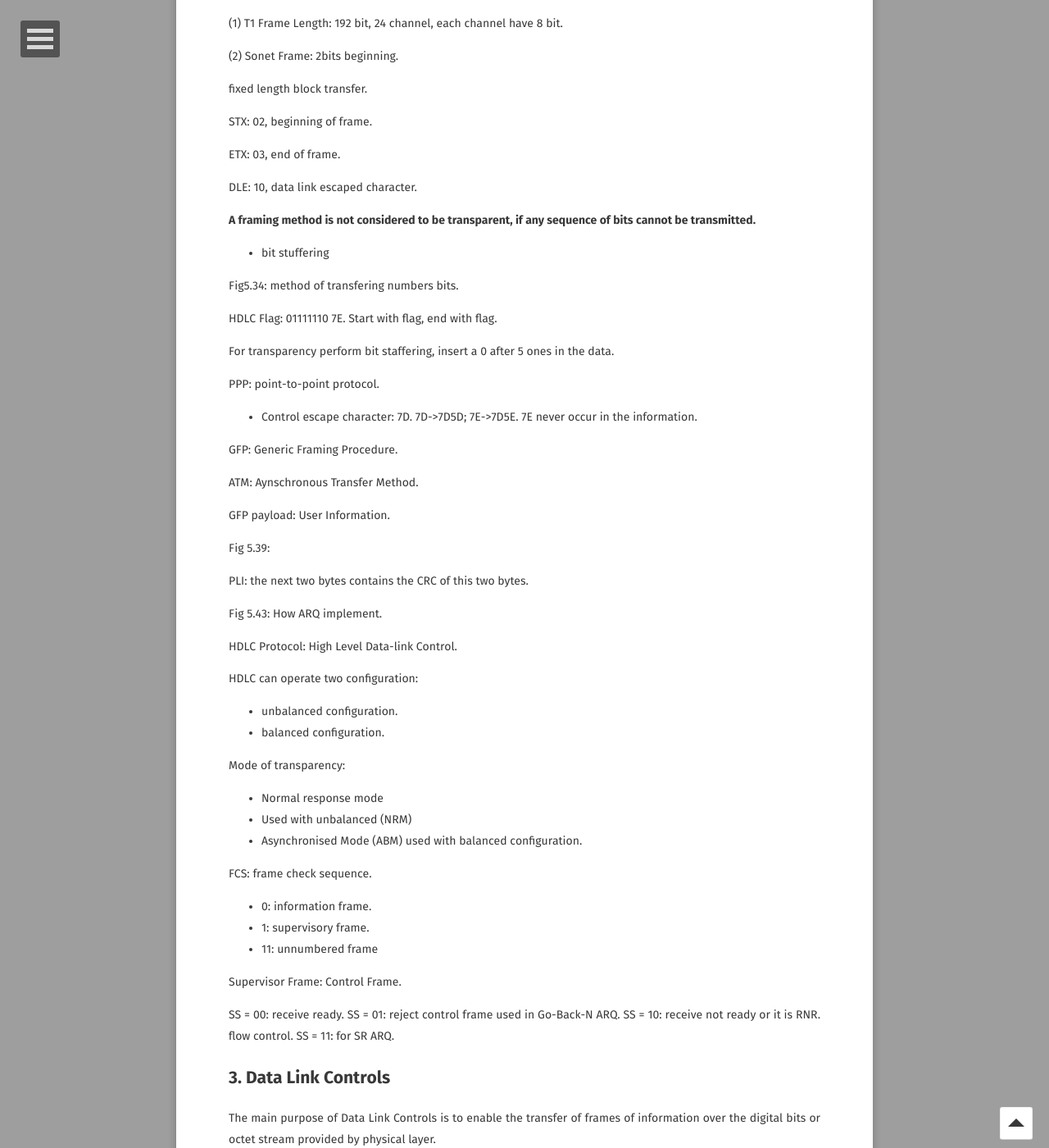
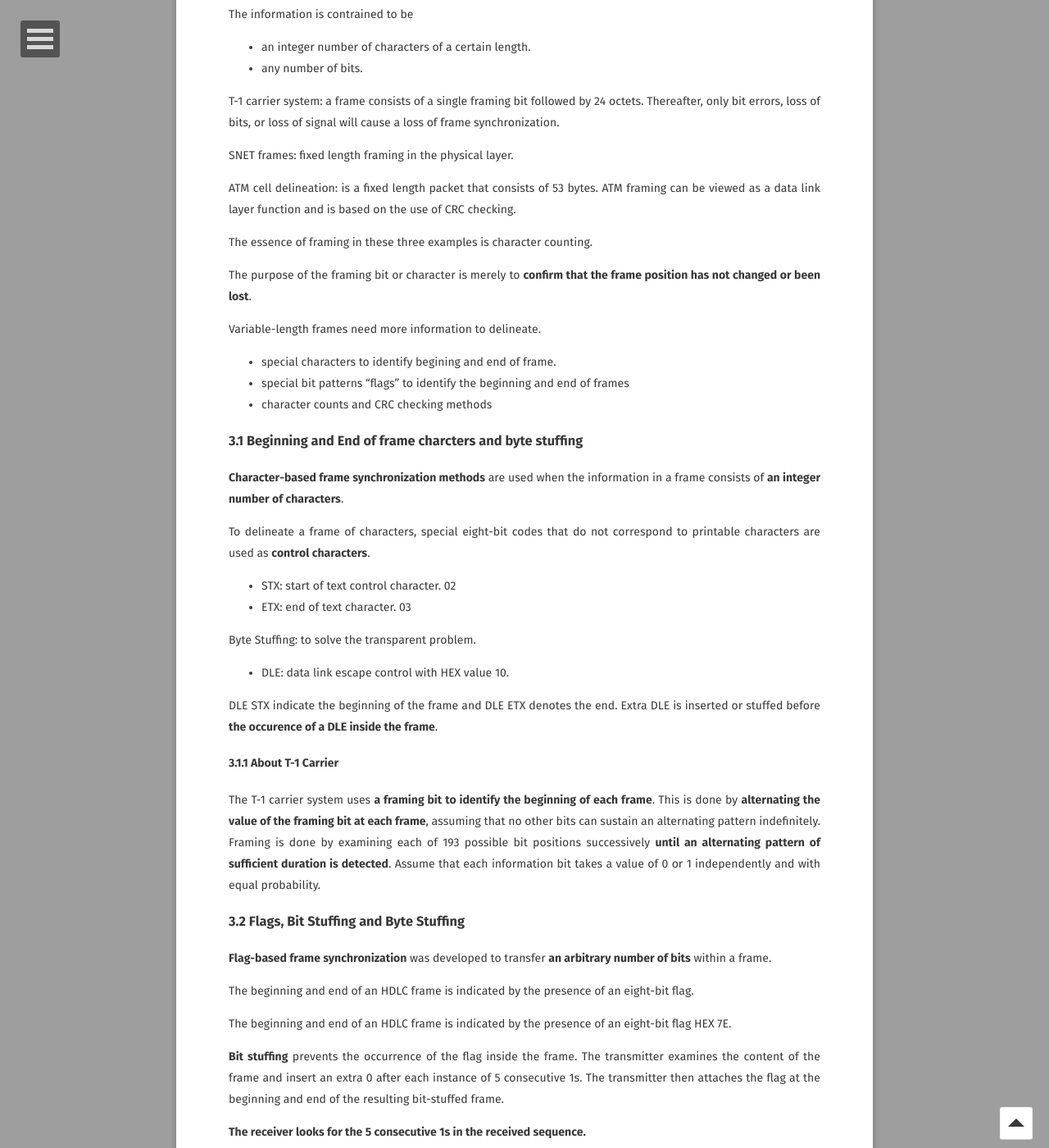
Before and after one commit to OneSilverBullet/silvergamer.github.io, a Jekyll site: the page built from _posts/2023-9-21-Datalink-layer.md, in a window 1280 px wide and 1400 px high, scrolled down 14487 px. Shown: the whole window at 82% size. Built offline with Jekyll 4.4.1, drawn with Linux system fonts in a browser that asks for light colours; some web fonts are replaced; formulas are drawn with MathJax 3; some of the changed text lies outside the part shown.

Commit message:
#0 update class notes of datalink layer

```diff
--- a/_posts/2023-9-21-Datalink-layer.md
+++ b/_posts/2023-9-21-Datalink-layer.md
@@ -458,86 +458,10 @@
 
 $$L = 2(t_{prop} + t_{proc})R / n_f$$
 
-The L is the size of the pipe in multiples of frames, and we assume the window size is Ws = L - 1.
+The L is the size of the pipe in multiples of frames, and we assume the window size is Ws = L + 1.
 
 Adaptivity and Robustness are equally important attributes of ARQ.
 
-
-
-Error free frames out of expected sequence number are accepted by receiver.
-
-Only individual frames are retransmitted. Not all of the buffer is retransmitted.
-
-The maximum window size 2^m - 1 is not enough for Selective Repeat ARQ. The window size should be 2^(m-1).
-
-The performance of Selective ARQ: in textbook and ppt.
-
-Framing is essential in Data Link Layers. A Frame:
-* Start Bit
-* Information
-* Stop Bit
-
-Framing example:
-
-(1) T1 Frame Length: 192 bit, 24 channel, each channel have 8 bit.
-
-(2) Sonet Frame: 2bits beginning.
-
-fixed length block transfer.
-
-STX: 02, beginning of frame.
-
-ETX: 03, end of frame.
-
-DLE: 10, data link escaped character.
-
-**A framing method is not considered to be transparent, if any sequence of bits cannot be transmitted.**
-
-* bit stuffering
-
-Fig5.34: method of transfering numbers bits.
-
-HDLC Flag: 01111110 7E. Start with flag, end with flag.
-
-For transparency perform bit staffering, insert a 0 after 5 ones in the data.
-
-PPP: point-to-point protocol.
-* Control escape character: 7D. 7D->7D5D; 7E->7D5E. 7E never occur in the information.
-
-GFP: Generic Framing Procedure.
-
-ATM: Aynschronous Transfer Method.
-
-GFP payload: User Information.
-
-Fig 5.39:
-
-PLI: the next two bytes contains the CRC of this two bytes.
-
-Fig 5.43: How ARQ implement.
-
-HDLC Protocol: High Level Data-link Control.
-
-HDLC can operate two configuration:
-* unbalanced configuration.
-* balanced configuration.
-
-Mode of transparency:
-* Normal response mode
-* Used with unbalanced (NRM)
-* Asynchronised Mode (ABM) used with balanced configuration.
-
-FCS: frame check sequence.
-* 0: information frame.
-* 1: supervisory frame.
-* 11: unnumbered frame
-
-Supervisor Frame: Control Frame.
-
-SS = 00: receive ready.
-SS = 01: reject control frame used in Go-Back-N ARQ.
-SS = 10: receive not ready or it is RNR. flow control.
-SS = 11: for SR ARQ.
 
 
 
@@ -584,6 +508,13 @@
 * DLE: data link escape control with HEX value 10.
 
 DLE STX indicate the beginning of the frame and DLE ETX denotes the end. Extra DLE is inserted or stuffed before **the occurence of a DLE inside the frame**.
+
+
+#### 3.1.1  About T-1 Carrier
+
+The T-1 carrier system uses **a framing bit to identify the beginning of each frame**. This is done by **alternating the value of the framing bit at each frame**, assuming that no other bits can sustain an alternating pattern indefinitely. Framing is done by examining each of 193 possible bit positions successively **until an alternating pattern of sufficient duration is detected**. Assume that each information bit takes a value of 0 or 1 independently and with equal probability.
+
+
 
 
 ### 3.2 Flags, Bit Stuffing and Byte Stuffing
```
